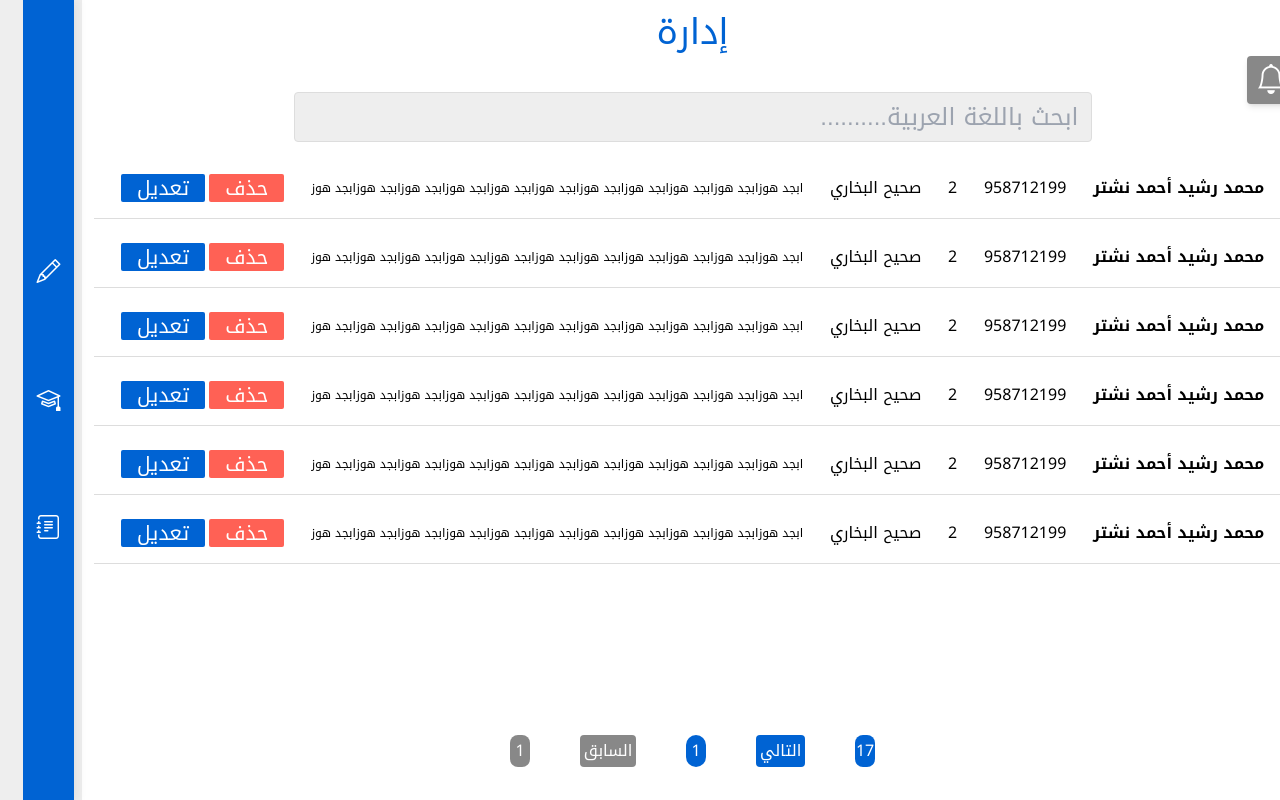
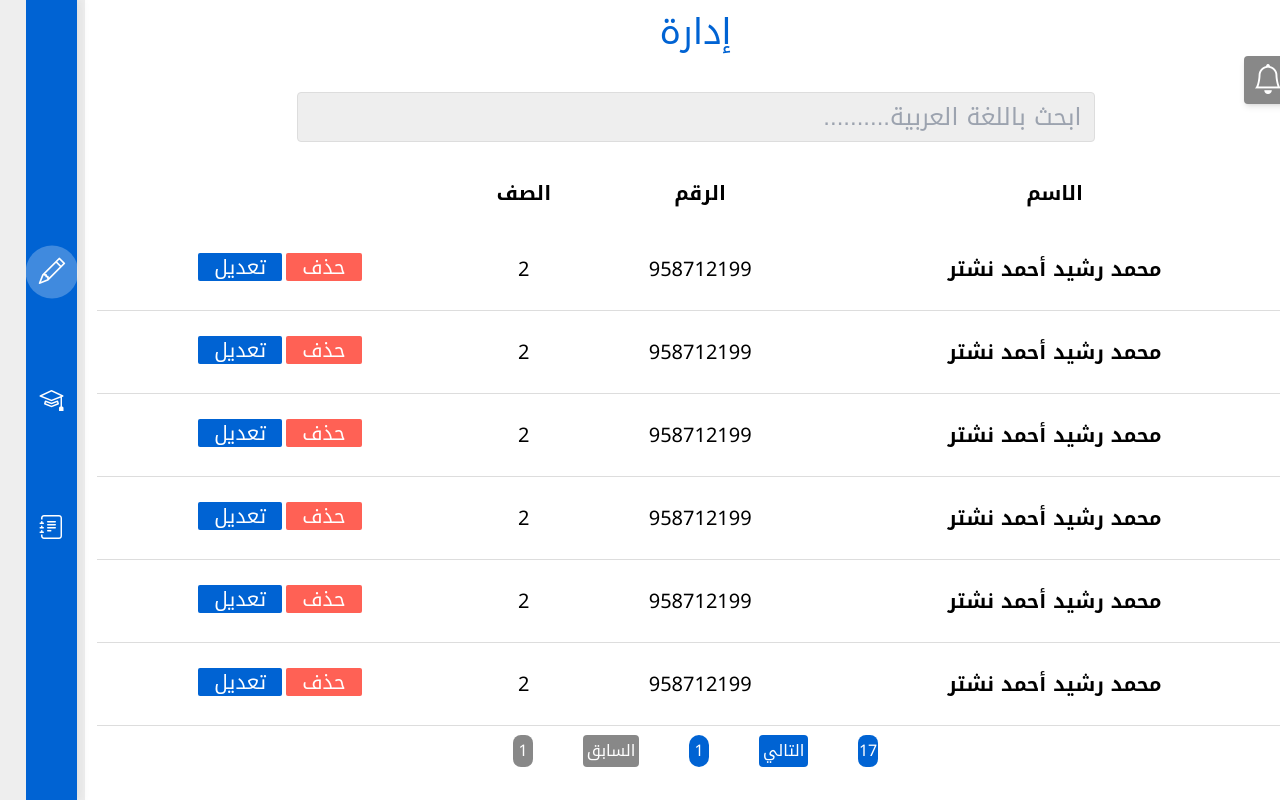
Before and after one commit to Rashidnashtar/shipany-dash, a React (Vite) app: page / in a window 1280 px wide. Built offline with nearby package versions, Linux system fonts and the light colour scheme.

Commit message:
editing the mangment table

```diff
--- a/index.html
+++ b/index.html
@@ -4,6 +4,10 @@
     <meta charset="UTF-8" />
     <link rel="icon" type="image/svg+xml" href="/vite.svg" />
     <meta name="viewport" content="width=device-width, initial-scale=1.0" />
+    <link
+      href="https://fonts.googleapis.com/css2?family=Noto+Kufi+Arabic:wght@100;200;300;400;500;600;700;800;900&family=Pacifico&display=swap"
+      rel="stylesheet"
+    />
     <title>shipany-dashboard</title>
   </head>
   <body>
--- a/package.json
+++ b/package.json
@@ -10,11 +10,12 @@
   },
   "dependencies": {
     "autoprefixer": "^10.4.13",
-    "axios": "^1.3.1",
+    "axios": "^1.3.2",
     "bootstrap-icons": "^1.10.3",
     "postcss": "^8.4.21",
     "react": "^18.2.0",
     "react-dom": "^18.2.0",
+    "react-query": "^3.39.3",
     "react-router-dom": "^6.8.0",
     "react-toastify": "^9.1.1"
   },
--- a/src/assets/css/management.css
+++ b/src/assets/css/management.css
@@ -15,14 +15,6 @@
   border-bottom: 1px solid #ddd;
 }
 
-.management-card .description {
-  overflow: hidden;
-  min-width: 90px;
-  display: -webkit-box;
-  -webkit-line-clamp: 2; /* number of lines to show */
-  line-clamp: 2;
-  -webkit-box-orient: vertical;
-}
 .management-card .btn-1 {
   color: white;
   background-color: var(--main-blue);
--- a/src/components/assets/custom-search.tsx
+++ b/src/components/assets/custom-search.tsx
@@ -57,7 +57,7 @@ const CustomSearch: React.FC<Props> = ({
 
       <input
         type="search"
-        className="custom__search__input transition-all duration-300 focus:outline-0 border-main-border border focus:border-main-gray  focus:scale-105 block w-full md:w-2/3 mx-auto mt-4 p-1 font-md pr-3 bg-main-bg-color text-right text-2xl  focus:outline-none py-2 px-3 rounded "
+        className="custom__search__input transition-all duration-300 focus:outline-0 border-main-border border focus:border-main-gray  focus:scale-105 block w-full md:w-2/3 mx-auto mt-4 p-1 font-md pr-3 bg-main-bg-color text-right text-xl sm:text-2xl  focus:outline-none py-2 px-3 rounded "
         aria-label="search"
         placeholder={placeholder}
         onChange={handleSearch}
--- a/src/components/assets/pagination.tsx
+++ b/src/components/assets/pagination.tsx
@@ -36,7 +36,7 @@ const Pagination: React.FC<Props> = ({
           isPending
             ? "w-full absolute bottom-12 justify-evenly translate-x-1/2 -left-1/2"
             : // styles for other components
-              "lg:w-1/3  w-2/3 justify-between"
+              "lg:w-1/3  w-2/3 justify-between "
         }`
       }
     >
--- a/src/components/management-card.tsx
+++ b/src/components/management-card.tsx
@@ -20,27 +20,25 @@ interface Props {
 }
 const ManagementCard: React.FC = () => {
   return (
-    <div className="management-card flex  items-center p-4 justify-evenly gap-4 text-center ">
-      <p className=" capitalize font-bold whitespace-nowrap">
-        {getName("محمد رشيد", "أحمد", "نشتر")}
-      </p>
-      <p className="">958712199</p>
-      <p className="">2</p>
-      <p className="whitespace-nowrap">صحيح البخاري</p>
-      <p className="description text-xs  text-ellipsis ">
+    <tr className="management-card p-4  ">
+      <td className=" font-bold">{getName("محمد رشيد", "أحمد", "نشتر")}</td>
+      <td className="">958712199</td>
+      <td className="">2</td>
+      {/* <td className="whitespace-nowrap">صحيح البخاري</td> */}
+      {/* <td className="description text-xs  text-ellipsis ">
         ابجد هوزابجد هوزابجد هوزابجد هوزابجد هوزابجد هوزابجد هوزابجد هوزابجد
         هوزابجد هوزابجد هوز
-      </p>
+      </td> */}
       {/* <img className="w-16 h-16 rounded-full" src={image} alt="" /> */}
-      <div className="flex gap-1">
-        <button className="btn-2 focus:outline-none text-xl px-4  rounded-sm">
+      <td className=" text-sm  sm:text-xl  ">
+        <button className="btn-2 focus:outline-none  px-4 mb-1 ml-1 rounded-sm">
           حذف
         </button>
-        <button className="btn-1 focus:outline-none text-xl px-4  rounded-sm">
+        <button className="btn-1 focus:outline-none  px-4 rounded-sm">
           تعديل
         </button>
-      </div>
-    </div>
+      </td>
+    </tr>
   );
 };
 
--- a/src/components/management.tsx
+++ b/src/components/management.tsx
@@ -3,7 +3,6 @@ import ManagementCard from "./management-card";
 import Pagination from "./assets/pagination";
 import CustomSearch from "./assets/custom-search";
 import { useState, ChangeEvent } from "react";
-import { useLocation } from "react-router-dom";
 import { isItAllArabic } from "../assets/js/helpers";
 interface props {
   isStudents?: boolean;
@@ -48,13 +47,26 @@ const Management: React.FC<props> = ({ isStudents, isTeachers, isBooks }) => {
         searchValue={searchValue}
         handleSearch={handleSearch}
       />
-      <div className="items-container flex-1 flex flex-col gap-2 ">
+      <table className=" flex-1 text-center text-sm sm:text-xl  ">
+        <tr className=" p-4  font-bold">
+          {(isStudents || isTeachers) && <th className=" ">الاسم</th>}
+          {(isStudents || isTeachers) && <th className="">الرقم</th>}
+          {isStudents && <th className="">الصف</th>}
+          {isBooks && (
+            <>
+              <th className="">اسم الكتاب</th>
+              <th className="  ">وصف الكتاب</th>
+            </>
+          )}
+          <th>{""}</th>
+        </tr>
         <ManagementCard />
         <ManagementCard />
         <ManagementCard />
         <ManagementCard />
         <ManagementCard />
         <ManagementCard />
+      </table>
       <Pagination
         currentPageNumber={currentPageNumber}
         totalPages={totalPages}
@@ -62,7 +74,6 @@ const Management: React.FC<props> = ({ isStudents, isTeachers, isBooks }) => {
         itemsPerPage={ITEMS_PER_PAGE}
       />
     </div>
-    </div>
   );
 };
 
--- a/src/components/navbar.tsx
+++ b/src/components/navbar.tsx
@@ -1,37 +1,47 @@
 import { useState } from "react";
-import { Link } from "react-router-dom";
+import { NavLink, useLocation } from "react-router-dom";
 import "../assets/css/nav.css";
 const Navbar: React.FC = () => {
-  const [active, setActive] = useState(0);
+  const location = useLocation();
+  const locationMap = {
+    "/": 1,
+    "/teachers": 2,
+    "/books": 3,
+  };
+  type keys = "/" | "/teachers" | "/books";
+  const [active, setActive] = useState(locationMap[location.pathname as keys]);
   const activeStyles = " bg-main-transparent scale-110 ";
   const anqerStyles =
     "cursor-pointer px-3 py-2 rounded-full text-white block hover:bg-main-transparent transition-all duration-300s ";
   return (
     <div className="main-nav bg-main-blue flex flex-col justify-center items-center gap-20 text-2xl ">
-      <a
+      <NavLink
+        to="/"
         onClick={() => {
           setActive(1);
         }}
         className={anqerStyles + `${active === 1 ? activeStyles : ""}`}
       >
         <i className="bi bi-pencil  "></i>
-      </a>
-      <a
+      </NavLink>
+      <NavLink
+        to="/teachers"
         onClick={() => {
           setActive(2);
         }}
         className={anqerStyles + `${active === 2 ? activeStyles : ""}`}
       >
         <i className="bi bi-mortarboard"></i>
-      </a>
-      <a
+      </NavLink>
+      <NavLink
+        to="/books"
         onClick={() => {
           setActive(3);
         }}
         className={anqerStyles + `${active === 3 ? activeStyles : ""}`}
       >
         <i className="bi bi-journal-text"></i>
-      </a>
+      </NavLink>
     </div>
   );
 };
--- a/src/components/pending-list.tsx
+++ b/src/components/pending-list.tsx
@@ -1,4 +1,4 @@
-import { useState } from "react";
+import { useEffect, useRef, useState } from "react";
 import "../assets/css/pending-list.css";
 import PendingCard from "./pending-card";
 import Pagination from "./assets/pagination";
@@ -20,10 +20,30 @@ const PendingList: React.FC = () => {
   };
   //.............................................................
 
+  // handle clicking outside of the Pending List.................
+  const ref = useRef(null);
+  useEffect(() => {
+    document.body.addEventListener("mousedown", (e) => {
+      //@ts-ignore
+      if (!ref.current!.contains(e.target)) {
+        setActive(0);
+      }
+    });
+    return document.body.removeEventListener("mousedown", (e) => {
+      //@ts-ignore
+      if (!ref.current!.contains(e.target)) {
+        setActive(0);
+      }
+    });
+  }, []);
+
+  // ............................................................
+
   return (
     <div
+      ref={ref}
       className={`pending-list bg-white ml-10  p-3 fixed top-0  z-50 w-[280px]   h-full border-l-8 border-main-blue transition-all duration-300  ${
-        active === 1 ? "right-0" : "-right-[280px]"
+        active === 1 ? "right-0" : "-right-[290px]"
       }`}
     >
       <h1 className="text-main-blue text-center text-2xl mb-2  ">
@@ -34,7 +54,7 @@ const PendingList: React.FC = () => {
           active === 0 ? setActive(1) : setActive(0);
         }}
         className={`w-12 h-12 bg-main-gray absolute top-14 transition-all duration-300 shadow-md hover:shadow-main-gray  cursor-pointer flex items-center justify-center text-white text-3xl rounded ${
-          active ? "-left-14" : "-left-16"
+          active ? "-left-14" : "-left-20"
         }`}
       >
         {active ? (
--- a/src/main.tsx
+++ b/src/main.tsx
@@ -4,11 +4,15 @@ import App from "./App";
 import "./index.css";
 import { BrowserRouter } from "react-router-dom";
 import "bootstrap-icons/font/bootstrap-icons.css";
+import { QueryClientProvider, QueryClient } from "react-query";
 
+const queryClient = new QueryClient();
 ReactDOM.createRoot(document.getElementById("root") as HTMLElement).render(
   <React.StrictMode>
     <BrowserRouter>
-      <App />
+      <QueryClientProvider client={queryClient}>
+        <App />
+      </QueryClientProvider>
     </BrowserRouter>
   </React.StrictMode>
 );
--- a/tailwind.config.cjs
+++ b/tailwind.config.cjs
@@ -21,7 +21,7 @@ module.exports = {
         "280px": "280px",
       },
       width: {
-        "280px": "280px",
+        "290px": "290px",
       },
       padding: {
         "5vh": "5vh",
```
Also changed, not shown: src/pages/login.tsx (+26 -16 lines), 1 other file (tests, documents, lock files or other folders). Lines whose indentation alone changed are shown as unchanged.
